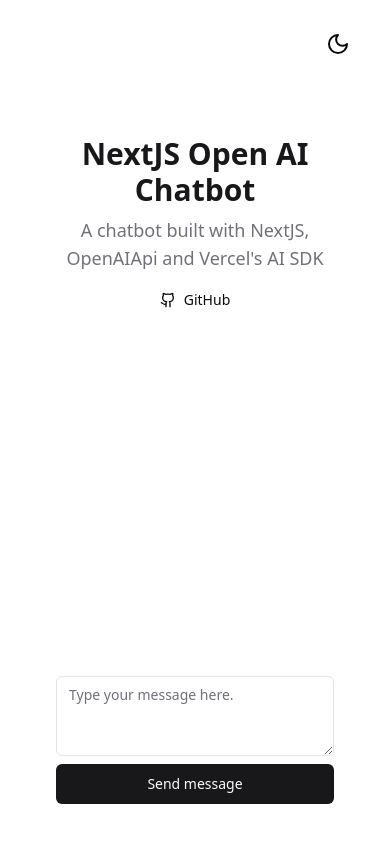
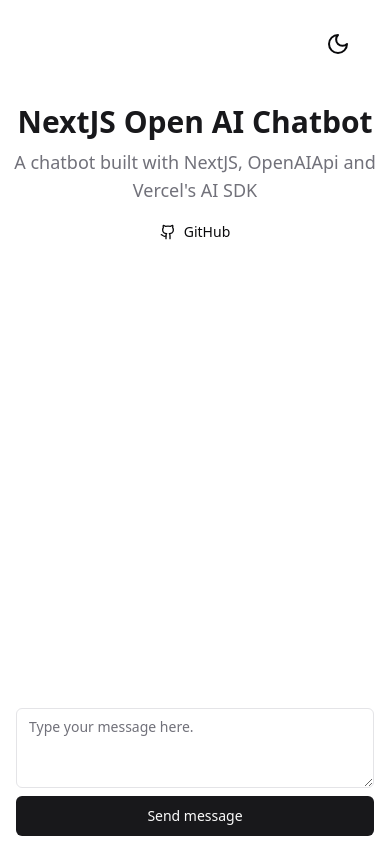
Before and after one commit to ZachMcM/chatbot, a Next.js app: page / in a window 390 px wide. Built offline with nearby package versions, Linux system fonts and the light colour scheme.

Commit message:
[Fix] Mobile UI

```diff
--- a/app/page.tsx
+++ b/app/page.tsx
@@ -46,7 +46,7 @@
   }, [messages.length, messages[messages.length - 1]?.content.length])
 
   return (
-    <main className="flex min-h-screen flex-col space-y-24 items-center p-10 md:py-24 lg:px-64 xl:px-96 2xl:mx-96">
+    <main className="flex min-h-screen flex-col space-y-24 items-center p-2 md:py-24 lg:px-64 xl:px-96 2xl:mx-96">
       <Button
         variant="ghost"
         className="absolute top-0 right-0 m-6"
@@ -59,7 +59,7 @@
         <p className='text-muted-foreground text-lg font-medium'>A chatbot built with NextJS, OpenAIApi and Vercel's AI SDK</p>
         <a href="https://github.com/ZachMcM/chatbot"><Button variant='ghost' className='w-fit self-center'><Github className='mr-2 h-4 w-4'/>GitHub</Button></a>
       </div>
-      <div className='p-4 overflow-y-auto max-h-[36rem] w-full'>
+      <div className='p-2 overflow-y-auto max-h-72 md:max-h-[36rem] w-full'>
         <div className='flex flex-col space-y-4 w-full'>
             {
               messages.map((m: Message, i: number) => {
@@ -81,13 +81,13 @@
         </div>
         <div ref={lastMessage}></div>
       </div>
-      <div className='absolute bottom-0 w-full p-10 md:py-24 lg:px-64 xl:px-96'>
+      <div className='absolute bottom-0 w-full p-2 md:py-24 lg:px-64 xl:px-96'>
         <form
           onSubmit={(e) => {
             handleSubmit(e)
             lastMessage.current?.scrollIntoView
           }}
-          className='grid gap-2 px-4 2xl:mx-96'
+          className='grid gap-2 px-2 2xl:mx-96'
         >
           <Textarea
             placeholder="Type your message here."
```
